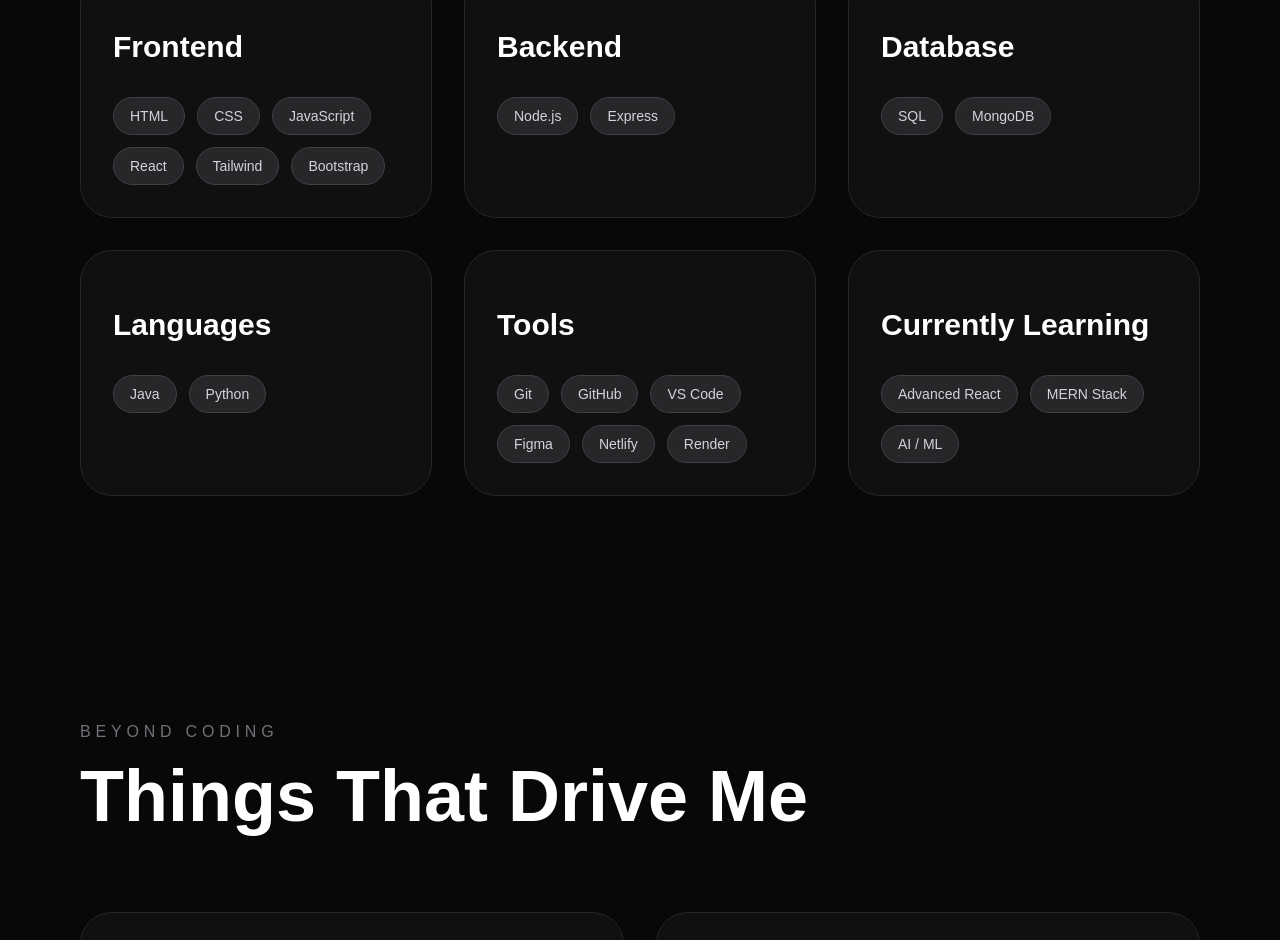
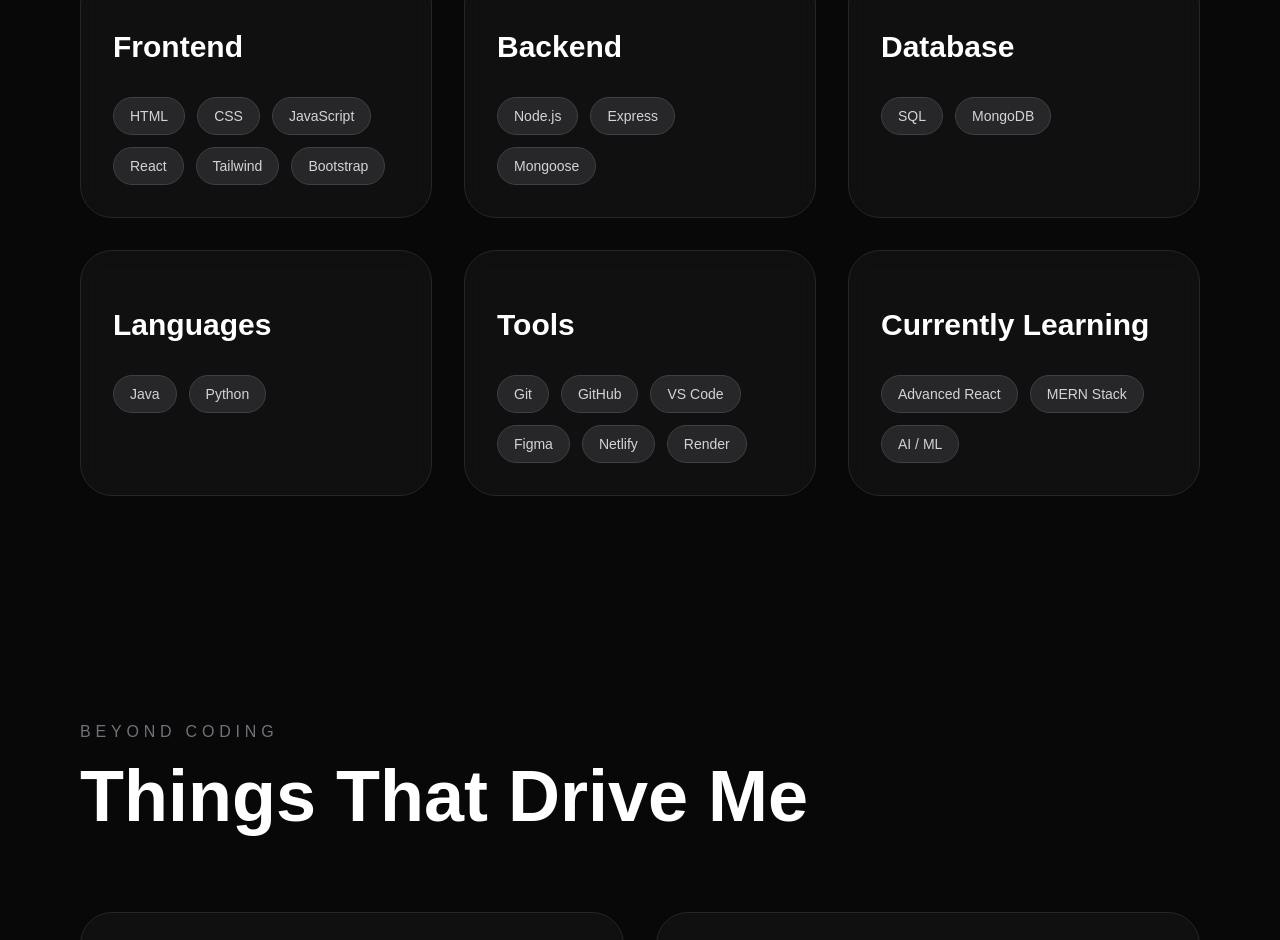
Before and after one commit to ImrishiMittal/Portfolio, a React (Vite) app: page / in a window 1280 px wide. Shown: the part 9429-10369 px from the top of the page. Built offline with nearby package versions, Linux system fonts and the light colour scheme.

Commit message:
Bit correction

```diff
--- a/src/data/skills.js
+++ b/src/data/skills.js
@@ -32,7 +32,9 @@
 
         "Node.js",
 
-        "Express"
+        "Express",
+
+        "Mongoose",
 
       ]
 
```
